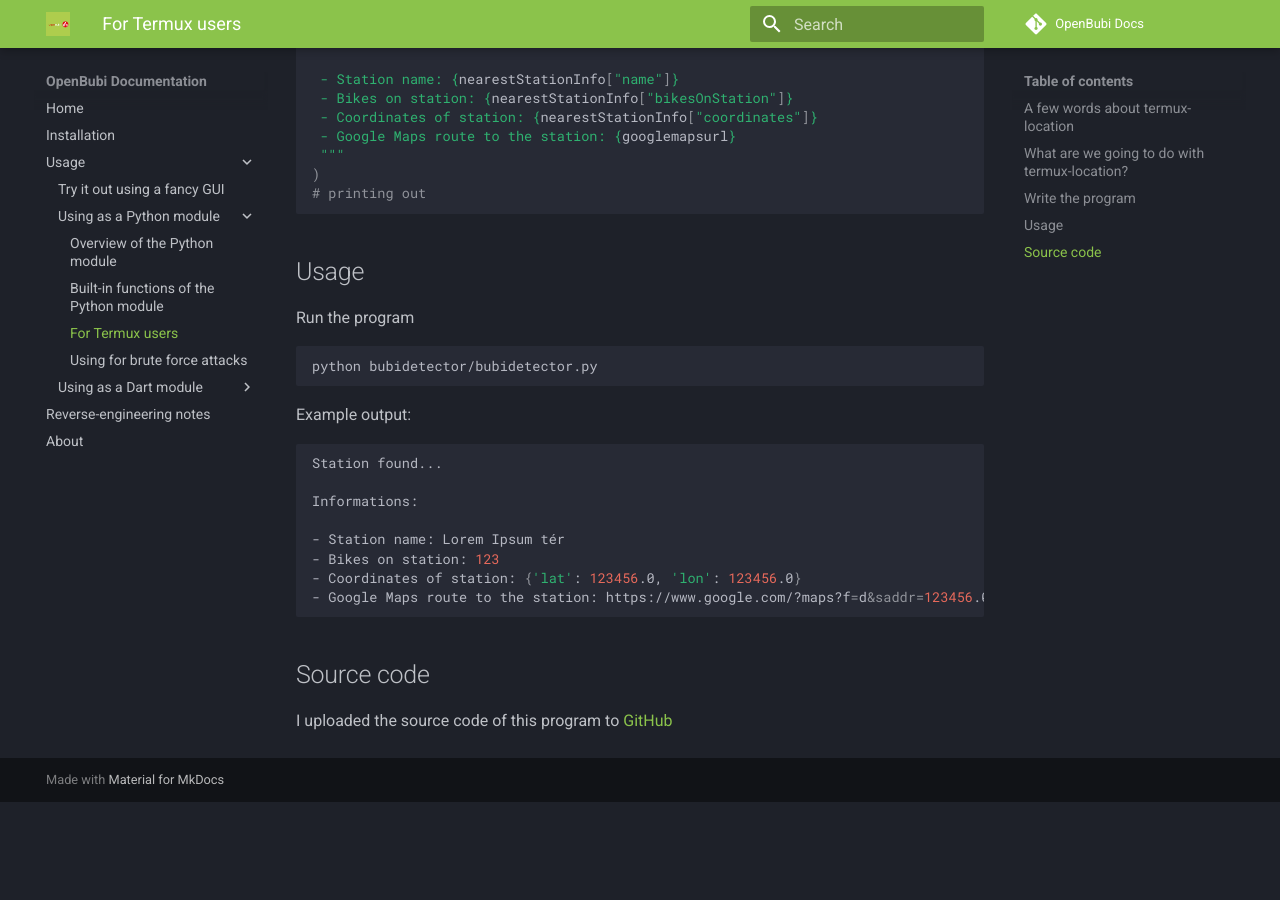
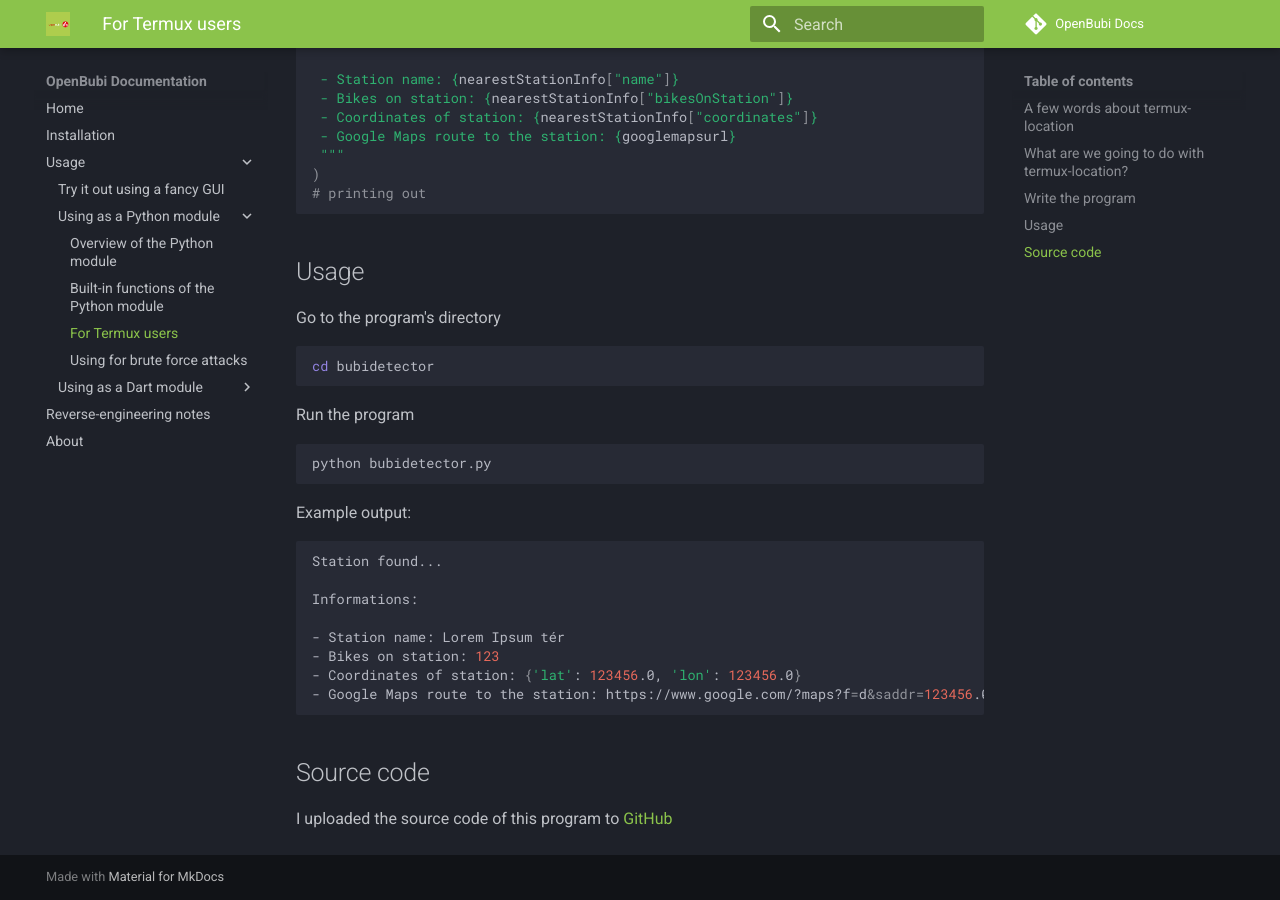
Before and after one commit to PiciAkk/OpenBubi-Docs, an MkDocs documentation site: the page built from docs/usage/pymodule/termux.md, in a window 1280 px wide and 900 px high, scrolled down 3187 px. Built offline with MkDocs 1.6.1 and Material for MkDocs 9.7.7, drawn with Linux system fonts in a browser that asks for light colours; comment, search, counter and statistics services are not loaded; before the commit the page ends 3989 px from its top, so only the background shows below that.

Commit message:
Termux.md edited

````diff
--- a/docs/usage/pymodule/termux.md
+++ b/docs/usage/pymodule/termux.md
@@ -165,10 +165,16 @@ print(
 
 ## Usage
 
+Go to the program's directory
+
+```bash
+cd bubidetector
+```
+
 Run the program
 
 ```bash
-python bubidetector/bubidetector.py
+python bubidetector.py
 ```
 
 Example output:
````
